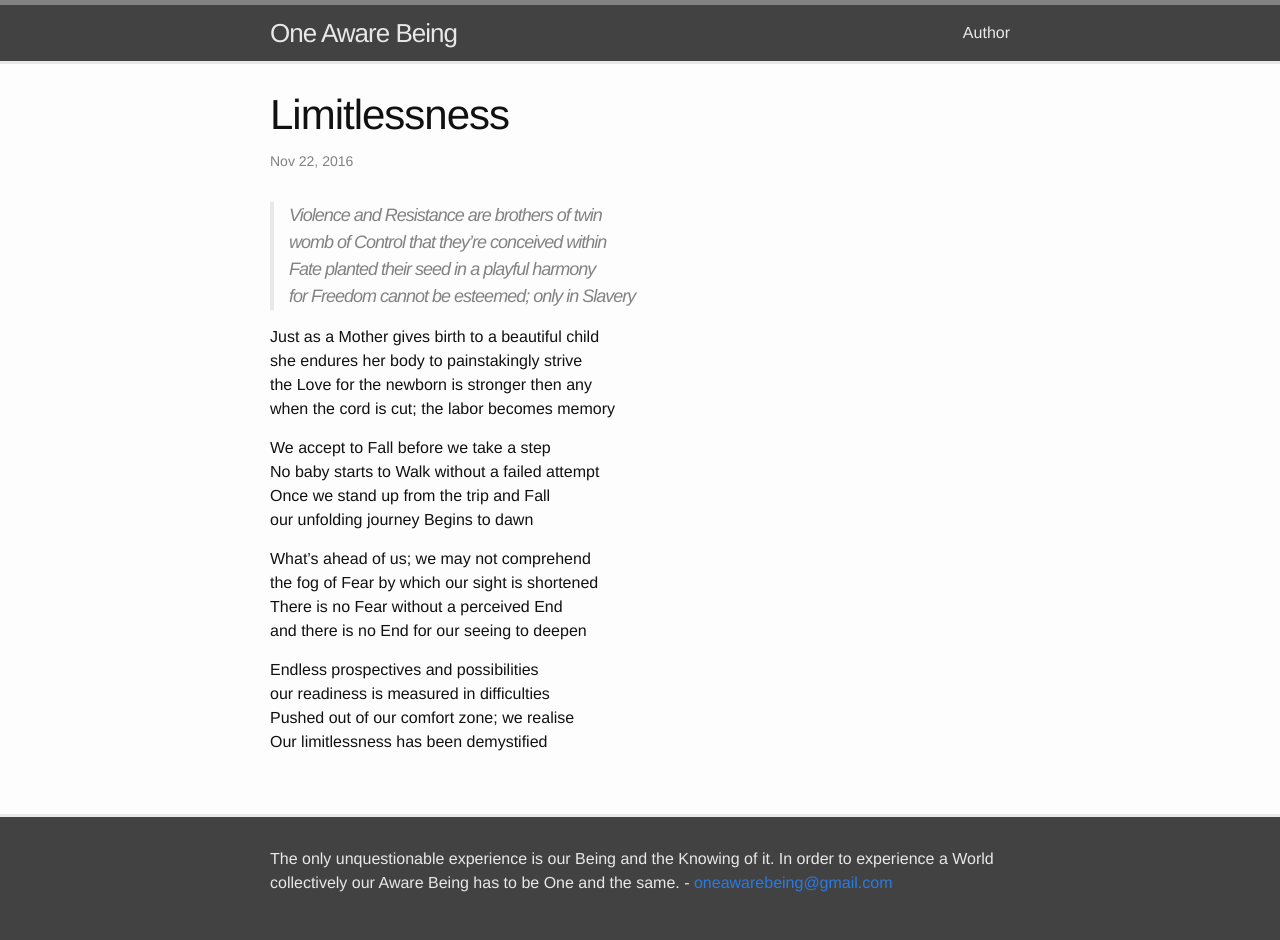
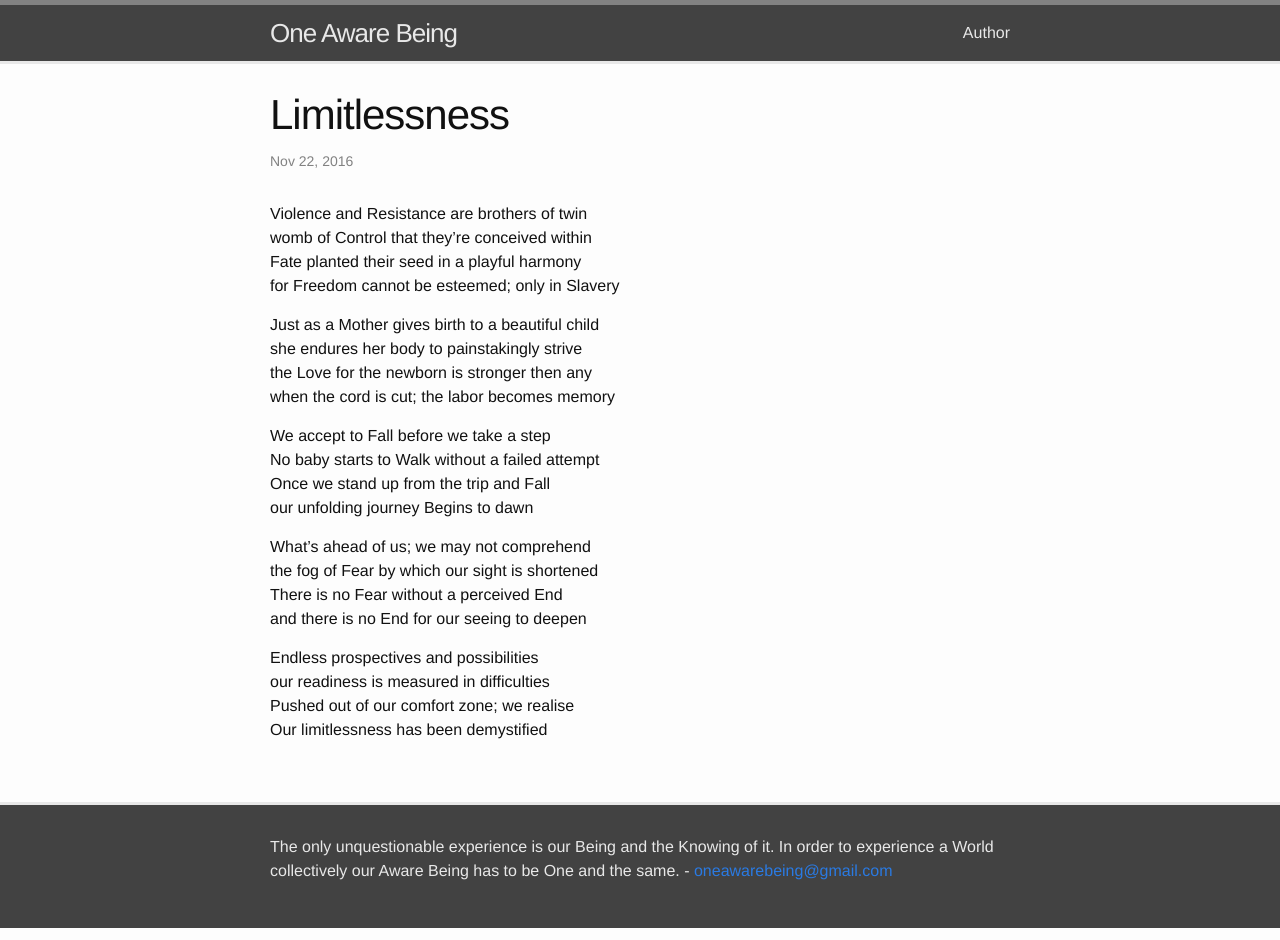
Before and after one commit to matyasmarkovics/matyasmarkovics.github.io, a Jekyll site: the page built from _posts/2016-11-22-limitlessness.md, in a window 1280 px wide. Built offline with Jekyll 4.4.1, drawn with Linux system fonts in a browser that asks for light colours.

Commit message:
(UN)qoute the first paragraph

```diff
--- a/_posts/2016-11-22-limitlessness.md
+++ b/_posts/2016-11-22-limitlessness.md
@@ -3,7 +3,7 @@ layout: post
 title:  "Limitlessness"
 date:   2016-11-22 20:21:00 +0200
 ---
-> Violence and Resistance are brothers of twin
+Violence and Resistance are brothers of twin
 womb of Control that they’re conceived within
 Fate planted their seed in a playful harmony
 for Freedom cannot be esteemed; only in Slavery
```
